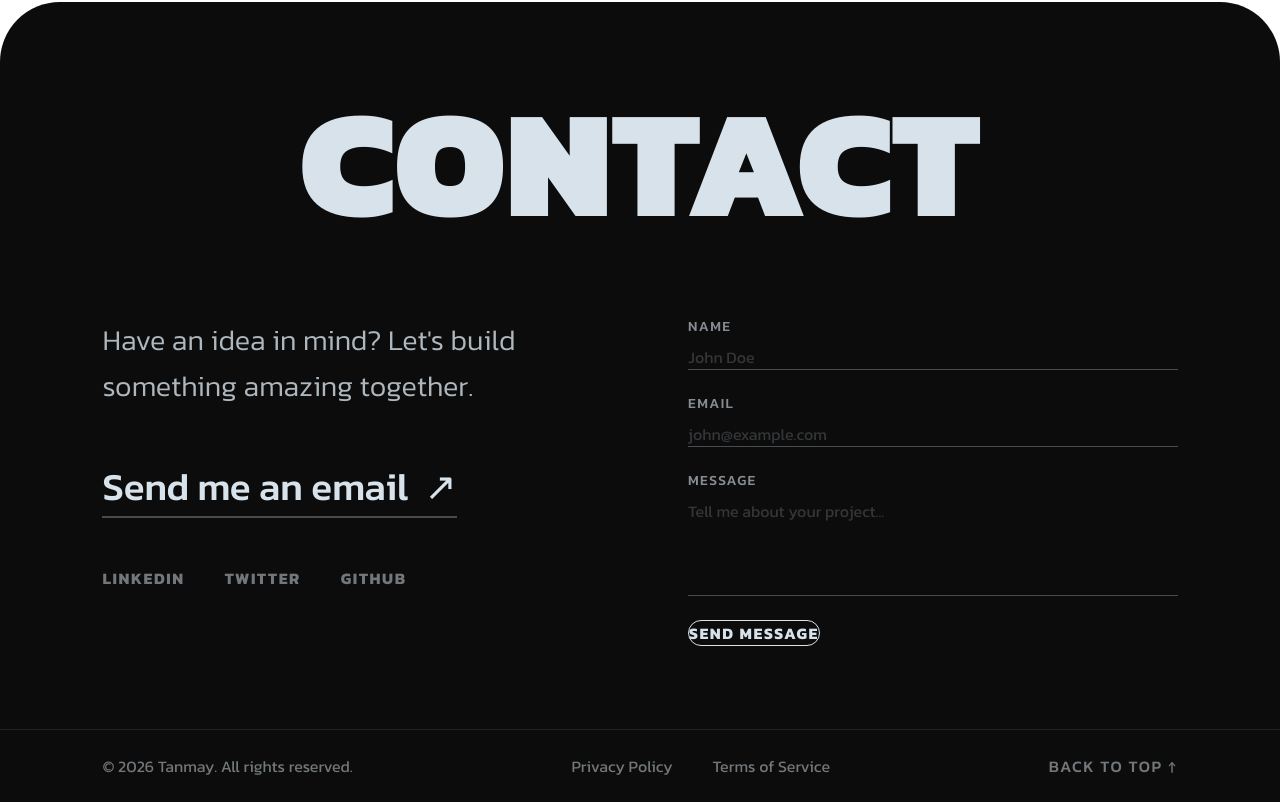
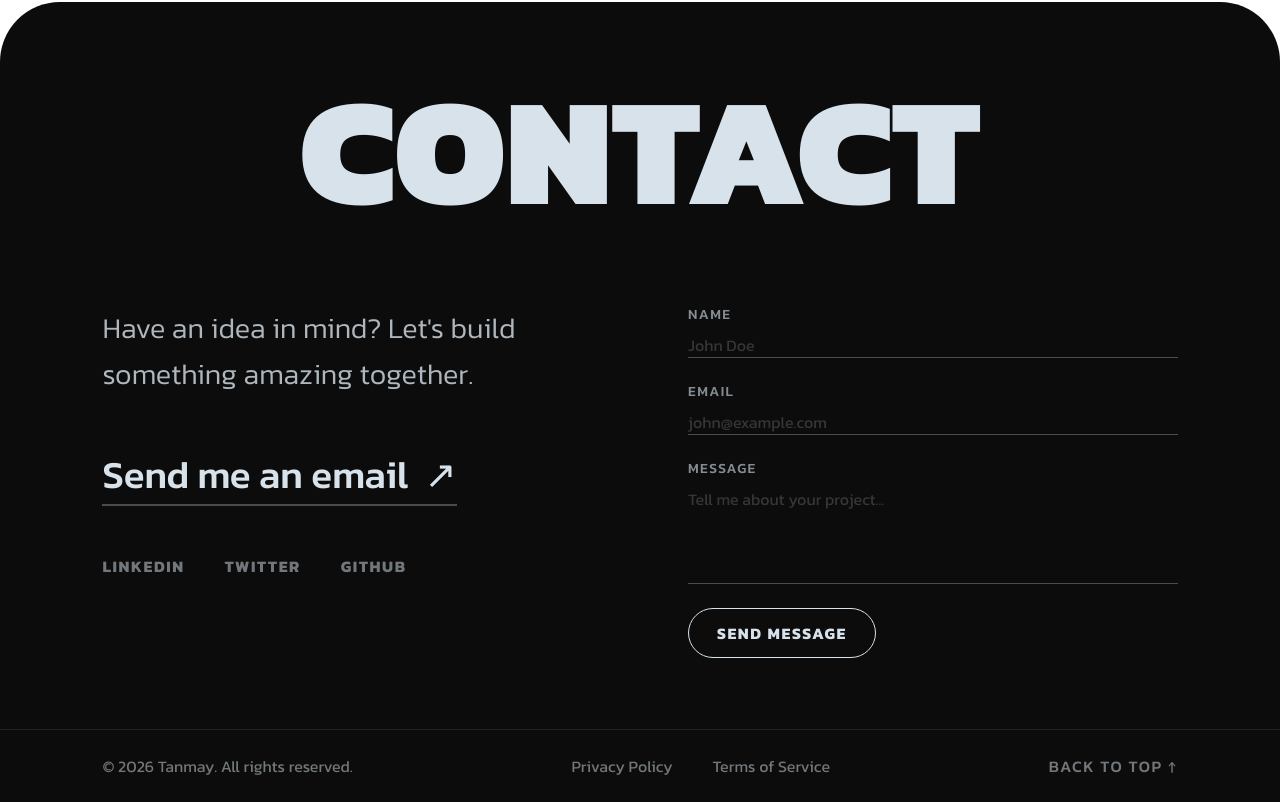
Before and after one commit to TanmayK-23/portfolio, a React (Vite) app: page / in a window 1280 px wide. Shown: the part 6798-7600 px from the top of the page. Built offline with nearby package versions, Linux system fonts and the light colour scheme.

Commit message:
style: optimize send message button padding

```diff
--- a/src/components/sections/ContactSection.tsx
+++ b/src/components/sections/ContactSection.tsx
@@ -199,7 +199,8 @@ export function ContactSection() {
                 <button
                   type="submit"
                   disabled={isSubmitting}
-                  className="mt-6 border border-[#D7E2EA] text-[#D7E2EA] hover:bg-[#D7E2EA] hover:text-[#0C0C0C] transition-all duration-300 px-8 py-4 rounded-full font-bold uppercase tracking-widest text-sm sm:text-base disabled:opacity-50 disabled:cursor-not-allowed flex items-center justify-center gap-3 w-fit"
+                  className="mt-6 border border-[#D7E2EA] text-[#D7E2EA] hover:bg-[#D7E2EA] hover:text-[#0C0C0C] transition-all duration-300 rounded-full font-bold uppercase tracking-widest text-sm sm:text-base disabled:opacity-50 disabled:cursor-not-allowed flex items-center justify-center gap-3 w-fit"
+                  style={{ padding: "12px 28px" }}
                 >
                   {isSubmitting ? (
                     <>
```
